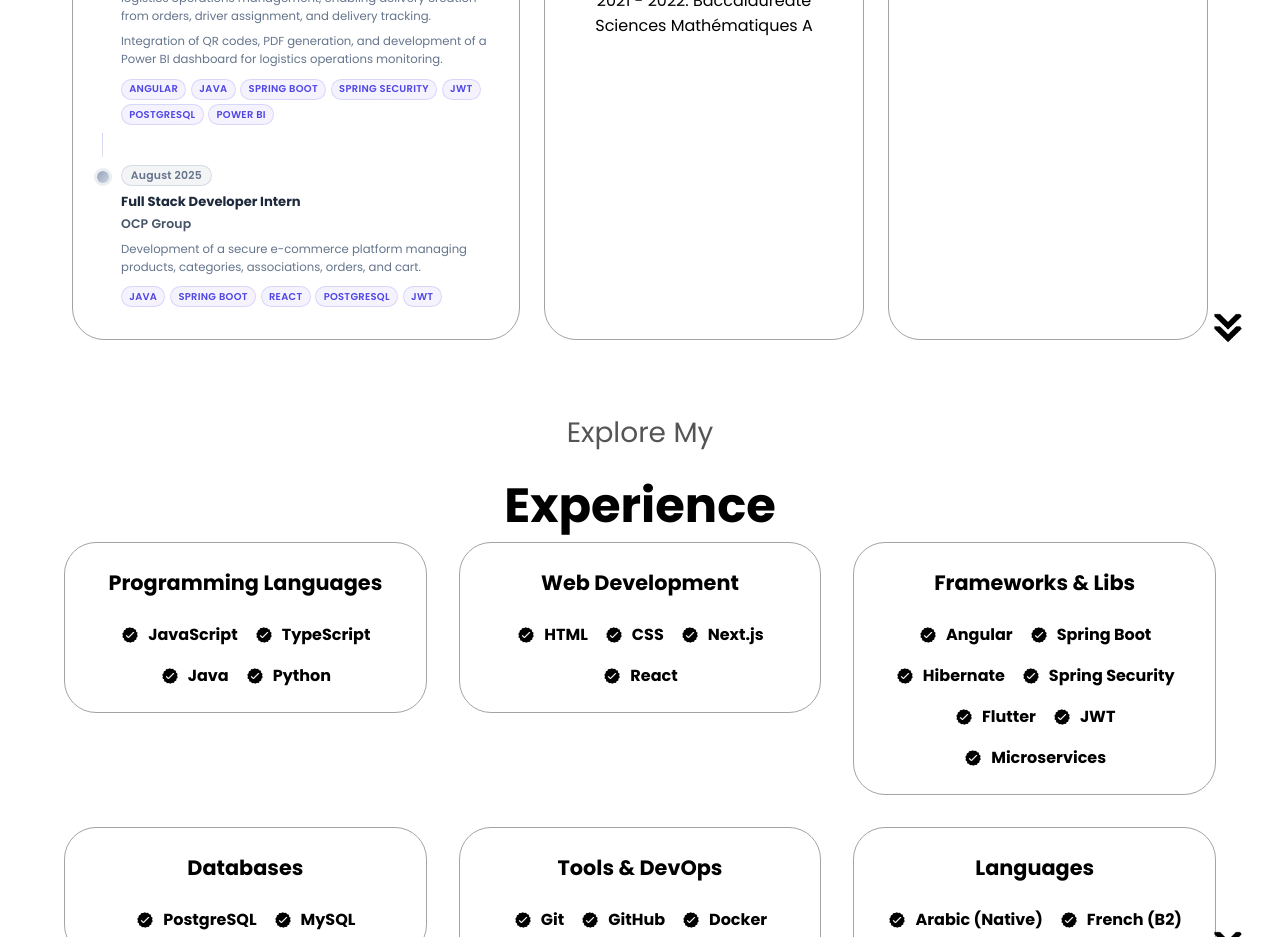
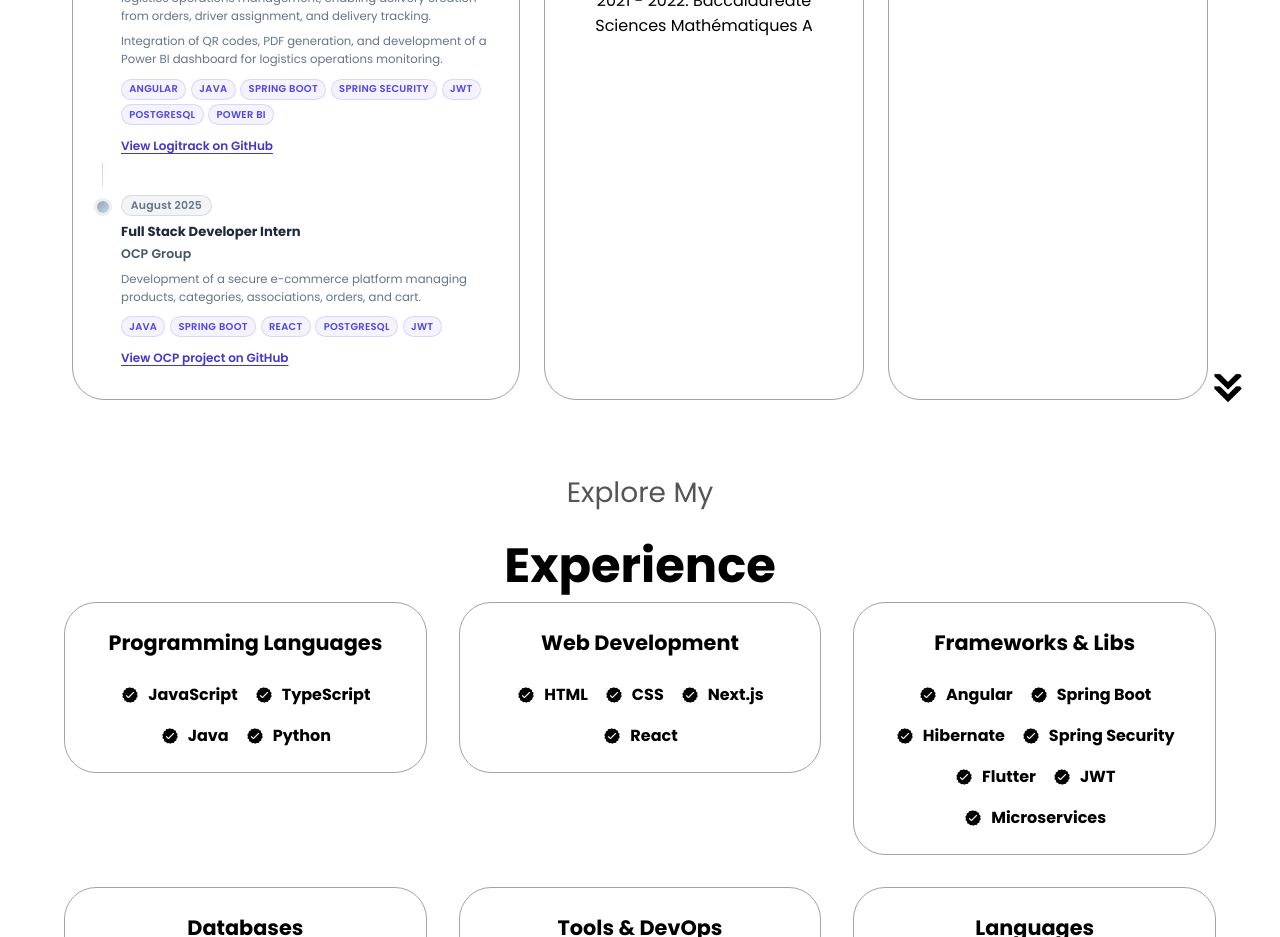
Before and after one commit to ikraammel/Portfolio, a React (Vite) app: page / in a window 1280 px wide. Shown: the part 1240-2177 px from the top of the page. Built offline with nearby package versions, Linux system fonts and the light colour scheme.

Commit message:
Fix About hover contrast and add internship GitHub links

```diff
--- a/src/components/About/About.jsx
+++ b/src/components/About/About.jsx
@@ -59,6 +59,14 @@ const About = () => {
                           <span>PostgreSQL</span>
                           <span>Power BI</span>
                         </div>
+                        <a
+                          className="exp-github-link"
+                          href="https://github.com/ikraammel/logitrack"
+                          target="_blank"
+                          rel="noopener noreferrer"
+                        >
+                          View Logitrack on GitHub
+                        </a>
                       </div>
                     </div>
 
@@ -92,6 +100,14 @@ const About = () => {
                           <span>PostgreSQL</span>
                           <span>JWT</span>
                         </div>
+                        <a
+                          className="exp-github-link"
+                          href="https://github.com/ikraammel/OCP-project"
+                          target="_blank"
+                          rel="noopener noreferrer"
+                        >
+                          View OCP project on GitHub
+                        </a>
                       </div>
                     </div>
 
--- a/src/components/About/style.css
+++ b/src/components/About/style.css
@@ -56,10 +56,10 @@
     height: 100%;
 }
 
-.details-container:hover{
-    cursor: pointer;
+#about .details-container:hover{
     transform: scale(1.05);
-    background-color: gray;
+    background-color: #f8fafc;
+    cursor: default;
 }
 
 
@@ -228,3 +228,23 @@
     background: linear-gradient(to bottom, rgba(99,102,241,0.3), rgba(148,163,184,0.3));
     margin: 0 0 0 5px;
 }
+
+#about .exp-github-link {
+    align-self: flex-start;
+    margin-top: 0.5rem;
+    color: #4338ca;
+    font-size: 0.75rem;
+    font-weight: 600;
+    text-decoration: underline;
+    text-underline-offset: 3px;
+}
+
+#about .exp-github-link:hover {
+    color: #312e81;
+}
+
+#about .exp-github-link:focus-visible {
+    outline: 2px solid #4338ca;
+    outline-offset: 4px;
+    border-radius: 2px;
+}
```
